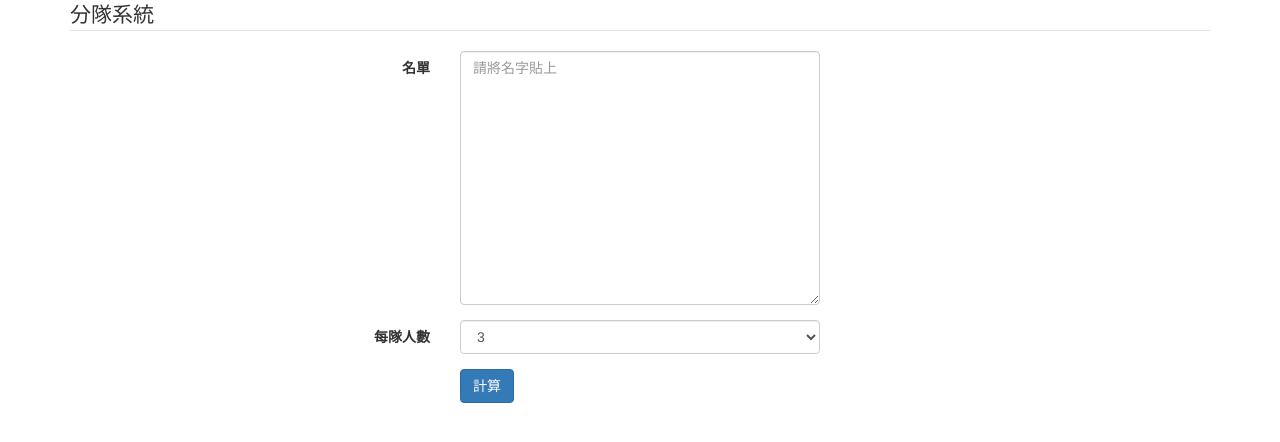
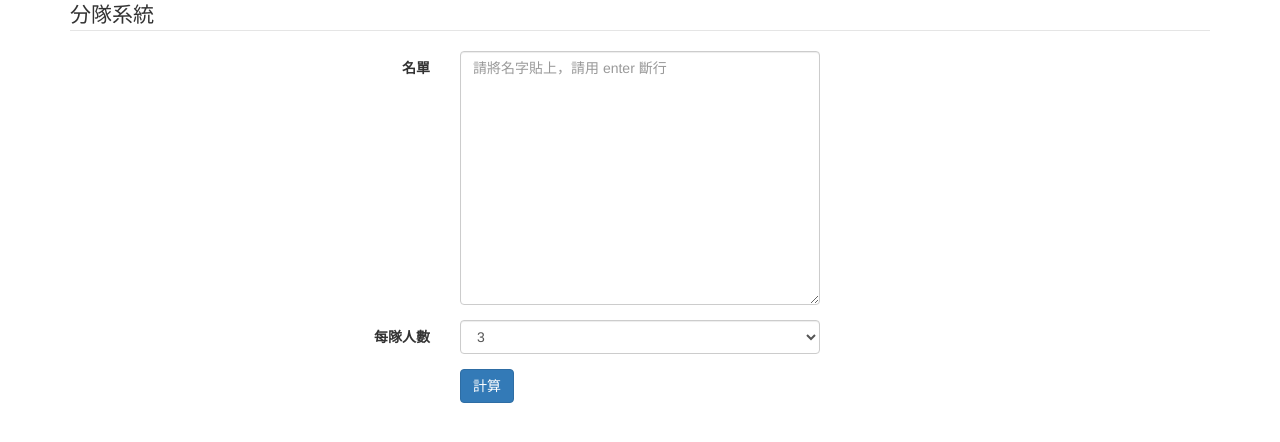
Before and after one commit to chan15/random_team, a website: page index.html in a window 1280 px wide. Drawn offline with Linux system fonts and the light colour scheme.

Commit message:
Add break hint

```diff
--- a/index.html
+++ b/index.html
@@ -26,7 +26,7 @@
                         <div class="form-group">
                             <label class="col-md-4 control-label" for="textarea">名單</label>
                             <div class="col-md-4">
-                                    <textarea class="form-control" id="name_list" rows="12" placeholder="請將名字貼上"></textarea>
+                                <textarea class="form-control" id="name_list" rows="12" placeholder="請將名字貼上，請用 enter 斷行"></textarea>
                             </div>
                         </div>
 
```
Lines whose indentation alone changed are shown as unchanged.
